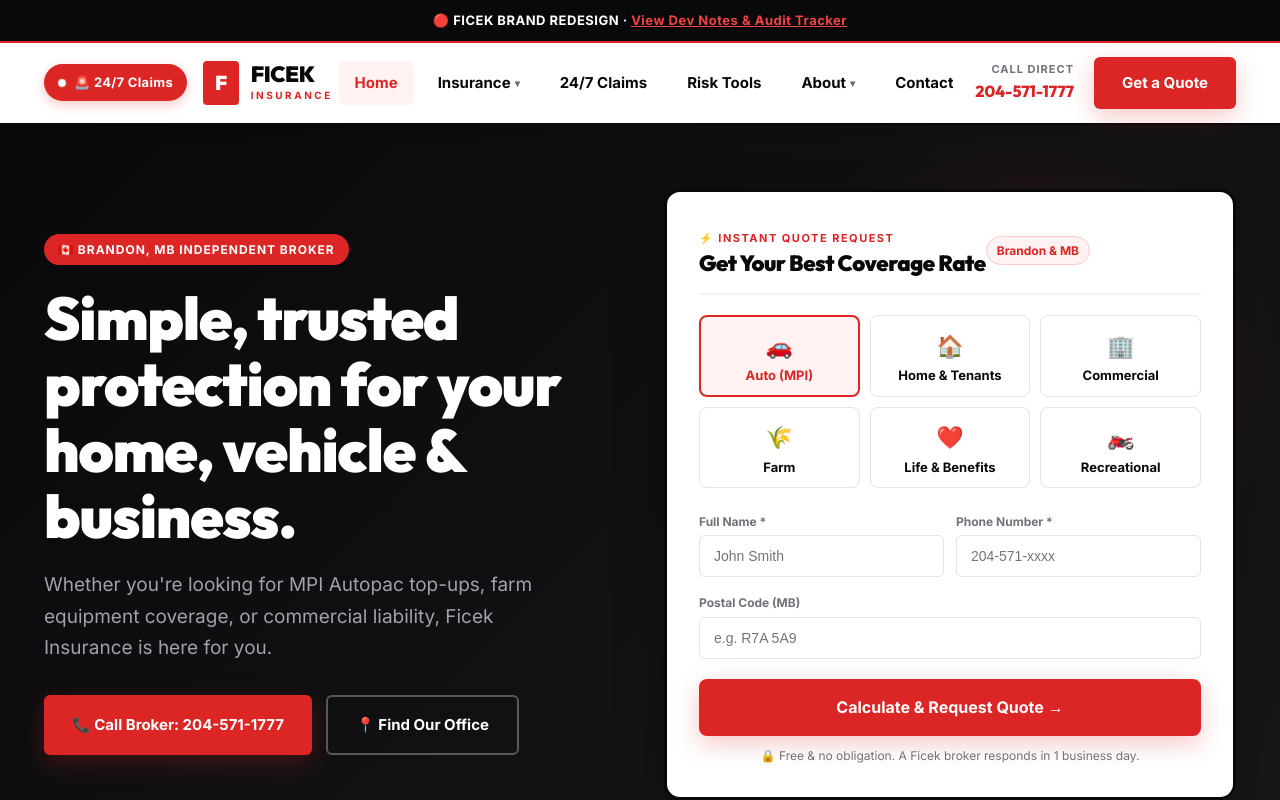
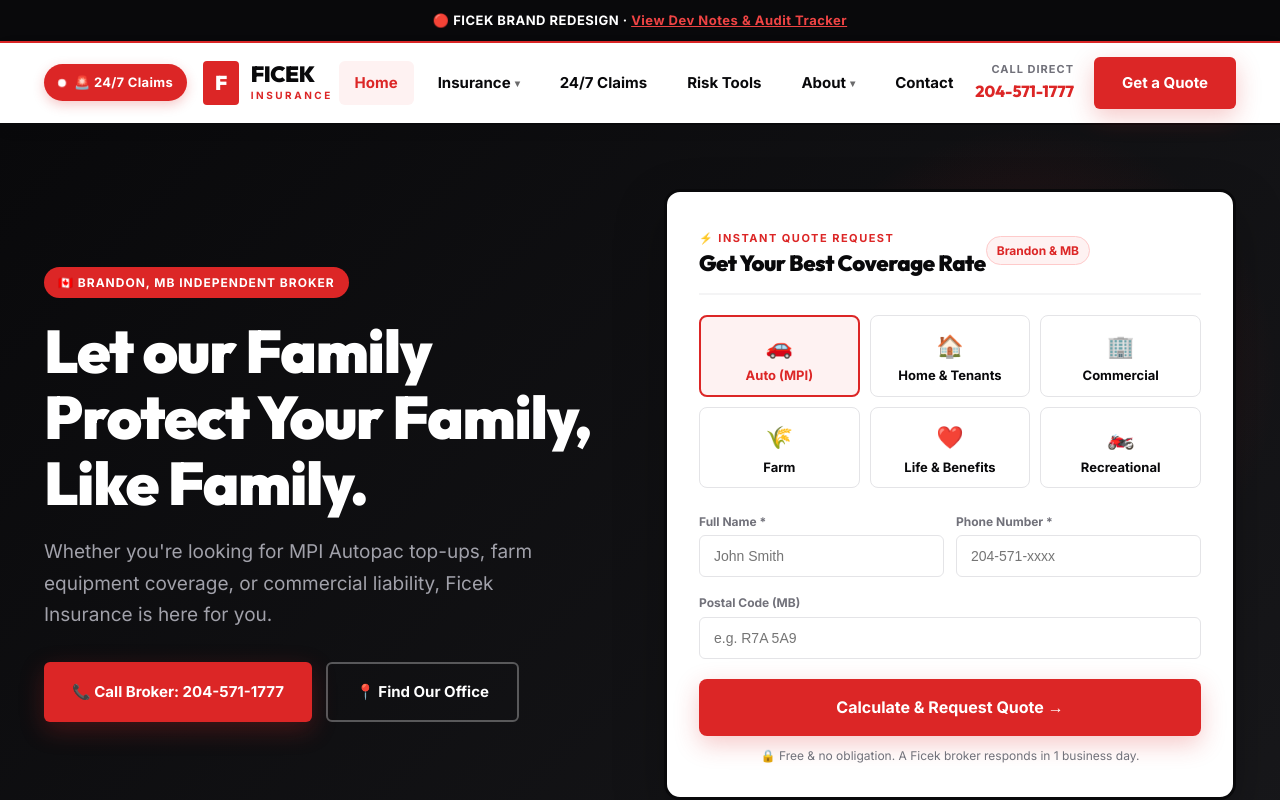
Before and after one commit to austinlmadeit/ficeks, a Next.js app: page / in a window 1280 px wide. Shown: the top 800 px of the page. Built offline with nearby package versions, Linux system fonts and the light colour scheme.

Commit message:
copy: update hero headline to 'Let our Family Protect Your Family, Like Family.'

```diff
--- a/app/page.js
+++ b/app/page.js
@@ -67,7 +67,7 @@
                 marginBottom: '20px',
                 letterSpacing: '-0.02em',
               }}>
-                Simple, trusted protection for your home, vehicle & business.
+                Let our Family Protect Your Family, Like Family.
               </h1>
 
               <p style={{
```
